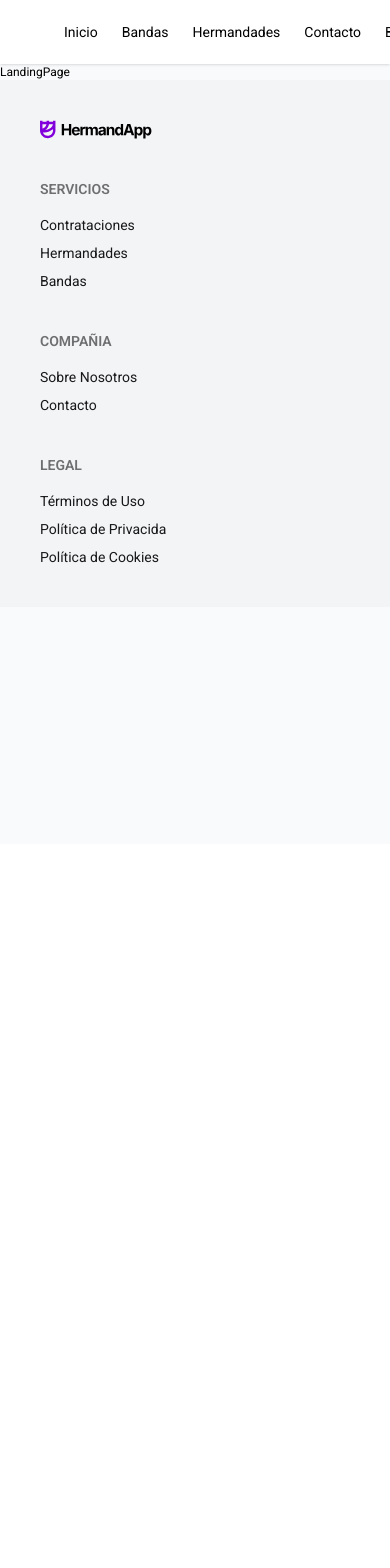
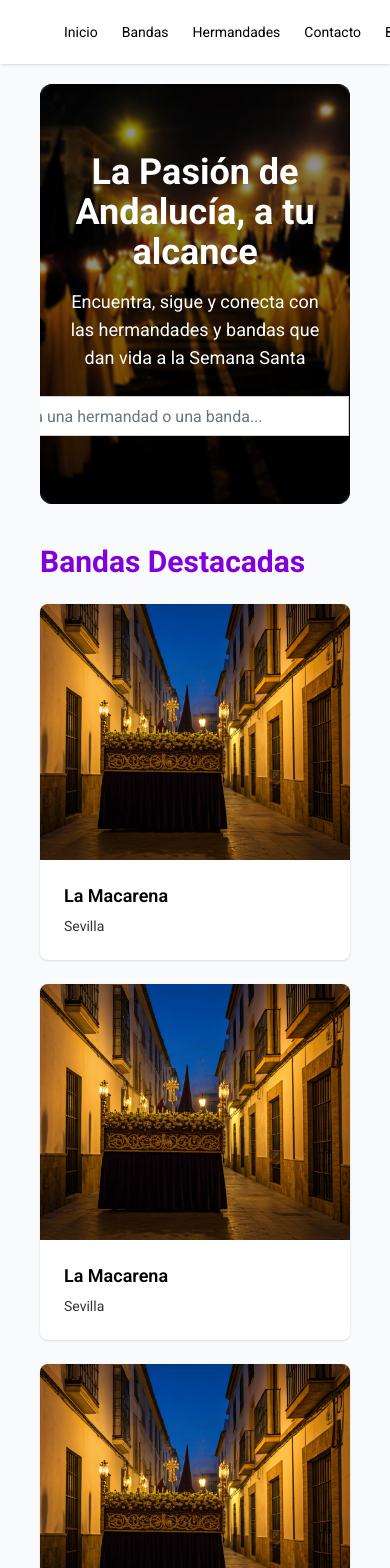
Before and after one commit to MarioMedac0005/hermandapp-front, a React (Vite) app: page / in a window 390 px wide. Shown: the top 1568 px of the page. Before the commit the page ends 844 px from the top, so only its background shows below. Built offline with nearby package versions, Linux system fonts and the light colour scheme.

Commit message:
index hecho

```diff
--- a/src/App.jsx
+++ b/src/App.jsx
@@ -17,7 +17,7 @@ import AvailabilityForm from "@pages/admin/availabilities/AvailabilityForm";
 import ProcessionList from "@pages/admin/procession/ProcessionList";
 import ProcessionForm from "@pages/admin/procession/ProcessionForm";
 import Dashboard from '@pages/admin/dashboard/Dashboard'
-import LandingPage from "@/pages/landing/LandingPage";
+import LandingPage from "@pages/landing/LandingPage";
 
 function App() {
   return (
--- /dev/null
+++ b/src/components/index/BandaCard.jsx
@@ -0,0 +1,17 @@
+export default function BandaCard() {
+	return (
+		<div className="card bg-base-100 w-full shadow-sm hover:shadow-lg hover:-translate-y-1 transition-all duration-300">
+			<figure className="overflow-hidden">
+				<img
+					src="src/assets/img/CardExample.png"
+					alt="Foto de Banda"
+					className="w-full h-64 object-cover transition-transform duration-300"
+				/>
+			</figure>
+			<div className="card-body">
+				<h2 className="card-title">La Macarena</h2>
+				<p className="text-sm opacity-80">Sevilla</p>
+			</div>
+		</div>
+	);
+}
--- /dev/null
+++ b/src/components/index/CTASection.jsx
@@ -0,0 +1,18 @@
+export default function CTASection() {
+  return (
+    <section className="px-10 py-12">
+      <div className="bg-purple-100 rounded-lg p-8 text-center shadow-lg">
+        <h3 className="text-4xl font-bold text-purple-800 mb-4 tracking-tight">
+          ¿Eres una hermandad o una banda?
+        </h3>
+        <p className="text-gray-700 mb-6 text-lg">
+          Únete a nuestra plataforma para conectar, gestionar contratos y llegar a una comunidad
+          apasionada por la Semana Santa.
+        </p>
+        <button className="px-12 py-4 bg-purple-600 text-sm text-white rounded-lg shadow hover:bg-purple-700 hover:shadow-lg hover:-translate-y-1 transition-all duration-300">
+          Saber más
+        </button>
+      </div>
+    </section>
+  );
+}
--- a/src/components/index/Hero.jsx
+++ /dev/null
@@ -1,105 +0,0 @@
-
-export default function Home() {
-  return (
-    <div className="w-full">
-
-      {/* === HERO SECTION === */}
-      <header
-        className="relative h-[420px] w-full bg-cover bg-center flex items-center justify-center"
-        style={{
-          backgroundImage:
-            "url('/images/hero.jpg')", // cambia por tu imagen local
-        }}
-      >
-        <div className="absolute inset-0 bg-black bg-opacity-40"></div>
-
-        <div className="relative text-center text-white px-6 max-w-3xl">
-          <h1 className="text-4xl md:text-5xl font-bold mb-4">
-            La Pasión de Andalucía, a tu alcance
-          </h1>
-          <p className="text-lg md:text-xl">
-            Encuentra, sigue y conecta con las hermandades y bandas que dan vida a la Semana Santa.
-          </p>
-
-          {/* Buscador */}
-          <div className="mt-6 flex justify-center">
-            <input
-              type="text"
-              placeholder="Busca una hermandad o una banda..."
-              className="input input-bordered w-full max-w-md rounded-r-none"
-            />
-            <button className="btn btn-primary rounded-l-none">Buscar</button>
-          </div>
-        </div>
-      </header>
-
-      {/* === Hermandades Populares === */}
-      <section className="max-w-6xl mx-auto px-4 mt-12">
-        <h2 className="text-2xl font-semibold mb-6">Hermandades Populares</h2>
-
-        <div className="grid grid-cols-1 sm:grid-cols-2 md:grid-cols-4 gap-6">
-          <Card
-            title="La Macarena"
-            city="Sevilla"
-            img="/images/hermandades/macarena.jpg"
-          />
-          <Card
-            title="Esperanza de Triana"
-            city="Sevilla"
-            img="/images/hermandades/triana.jpg"
-          />
-          <Card
-            title="El Gran Poder"
-            city="Sevilla"
-            img="/images/hermandades/granpoder.jpg"
-          />
-          <Card
-            title="El Cachorro"
-            city="Sevilla"
-            img="/images/hermandades/cachorro.jpg"
-          />
-        </div>
-      </section>
-
-      {/* === Bandas Destacadas === */}
-      <section className="max-w-6xl mx-auto px-4 mt-16">
-        <h2 className="text-2xl font-semibold mb-6">Bandas Destacadas</h2>
-
-        <div className="grid grid-cols-1 sm:grid-cols-2 md:grid-cols-4 gap-6">
-          <Card
-            title="Las Cigarreras"
-            city="Sevilla"
-            img="/images/bandas/cigarreras.jpg"
-          />
-          <Card
-            title="Tres Caídas de Triana"
-            city="Sevilla"
-            img="/images/bandas/trescaidas.jpg"
-          />
-          <Card
-            title="Rosario de Cádiz"
-            city="Cádiz"
-            img="/images/bandas/rosario.jpg"
-          />
-          <Card
-            title="Pasión de Linares"
-            city="Linares"
-            img="/images/bandas/linares.jpg"
-          />
-        </div>
-      </section>
-
-      {/* === CTA === */}
-      <section className="bg-purple-100 mt-16 py-10 text-center">
-        <h3 className="text-lg font-semibold mb-3">
-          ¿Eres una hermandad o una banda?
-        </h3>
-        <p className="mb-4">
-          Únete a nuestra plataforma para conectar, gestionar contratos y llegar a una comunidad apasionada por la Semana Santa.
-        </p>
-
-        <button className="btn btn-primary">Saber más</button>
-      </section>
-    </div>
-  );
-}
--- /dev/null
+++ b/src/components/index/HeroSection.jsx
@@ -0,0 +1,25 @@
+import SearchBar from "./SearchBar";
+
+export default function HeroSection() {
+	return (
+		<section className="w-full flex justify-center px-10 mt-5">
+			<div className="relative w-full h-[420px] rounded-xl overflow-hidden">
+
+				<img src="/src/assets/img/Hero.webp" alt="Imagen Hero" className="absolute inset-0 w-full h-full object-cover" />
+
+				<div className="absolute inset-0 bg-black/45 backdrop-blur-[1px]" />
+
+				<div className="relative z-10 flex flex-col justify-center items-center h-full text-center text-white px-6">
+					<h1 className="text-4xl font-bold mb-4">
+						La Pasión de Andalucía, a tu alcance
+					</h1>
+
+					<p className="text-lg mb-6">Encuentra, sigue y conecta con las hermandades y bandas que dan vida a la Semana Santa</p>
+
+					<SearchBar />
+				</div>
+
+			</div>
+		</section>
+	);
+}
--- /dev/null
+++ b/src/components/index/SearchBar.jsx
@@ -0,0 +1,33 @@
+export default function SearchBar() {
+	return (
+		<div className="join">
+			<div>
+				<label className="input join-item w-96">
+					<svg
+						className="h-[1em] opacity-70 text-gray-500"
+						xmlns="http://www.w3.org/2000/svg"
+						viewBox="0 0 24 24"
+					>
+						<g
+							strokeLinejoin="round"
+							strokeLinecap="round"
+							strokeWidth="2.5"
+							fill="none"
+							stroke="currentColor"
+						>
+							<circle cx="11" cy="11" r="8"></circle>
+							<path d="m21 21-4.3-4.3"></path>
+						</g>
+					</svg>
+					<input
+						type="text"
+						placeholder="Busca una hermandad o una banda..."
+						className="w-full text-base text-black"
+					/>
+				</label>
+			</div>
+
+			<button className="btn btn-neutral join-item">Buscar</button>
+		</div>
+	);
+}
--- a/src/pages/landing/LandingPage.jsx
+++ b/src/pages/landing/LandingPage.jsx
@@ -1,7 +1,34 @@
-import React from 'react'
+import HeroSection from "@components/index/HeroSection";
+import Card from "@components/index/BandaCard";
+import CTASection from "@components/index/CTASection";
 
 export default function LandingPage() {
-  return (
-    <div>LandingPage</div>
-  )
+	return (
+		<>
+			<HeroSection />
+
+			<h2 className="text-3xl font-bold text-purple-700 px-10 mt-10 mb-6">
+				Bandas Destacadas
+			</h2>
+			<div className="px-10 grid gap-6 justify-center grid-cols-[repeat(auto-fit,minmax(220px,1fr))]">
+				<Card />
+				<Card />
+				<Card />
+				<Card />
+			</div>
+
+			<h2 className="text-3xl font-bold text-purple-700 px-10 mt-10 mb-6">
+				Hermandades Destacadas
+			</h2>
+			<div className="px-10 grid gap-6 justify-center grid-cols-[repeat(auto-fit,minmax(220px,1fr))]">
+				<Card />
+				<Card />
+				<Card />
+				<Card />
+				<Card />
+			</div>
+
+			<CTASection />
+		</>
+	);
 }
```
Also changed, not shown: src/assets/img/CardExample.png (added), src/assets/img/Hero.webp (added).
